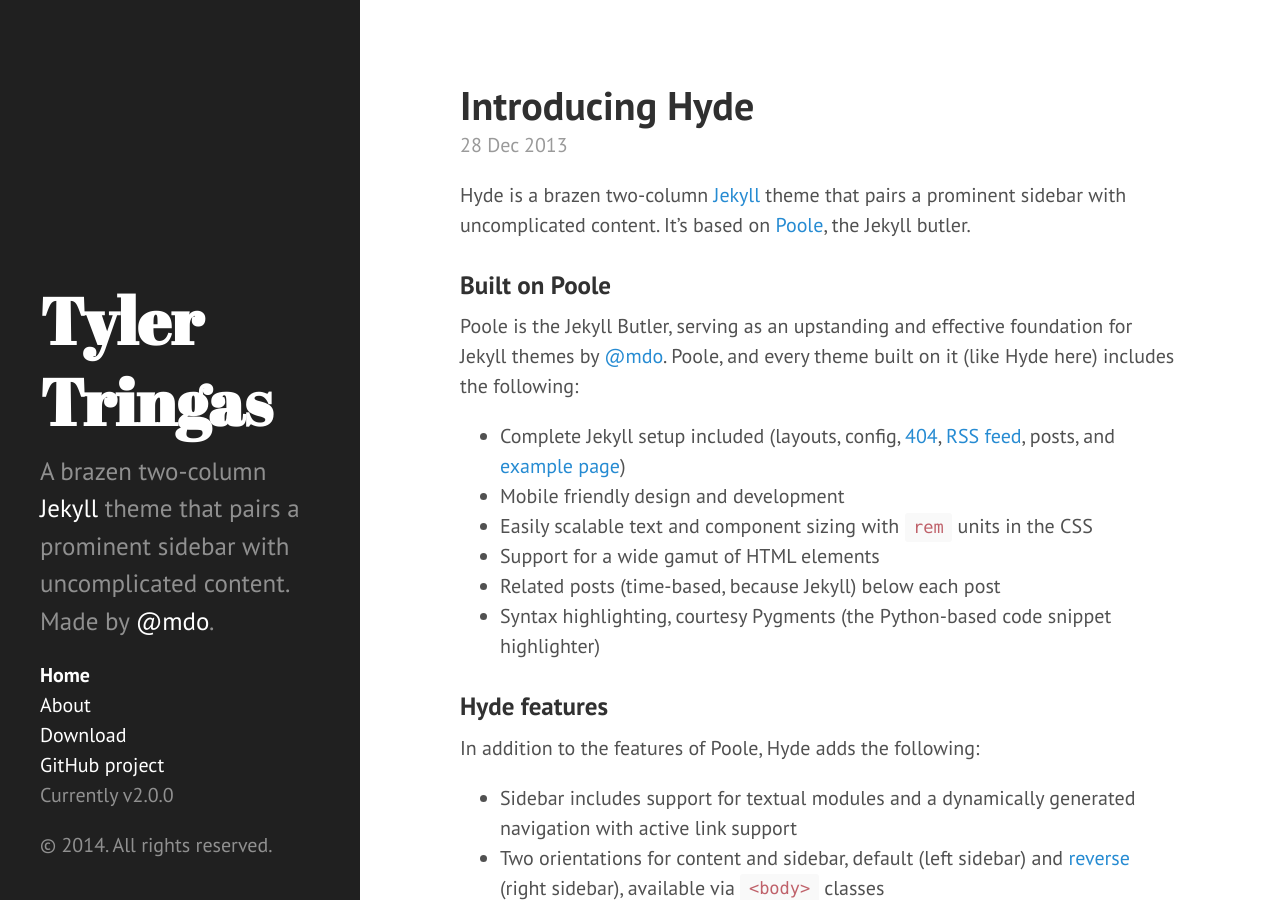
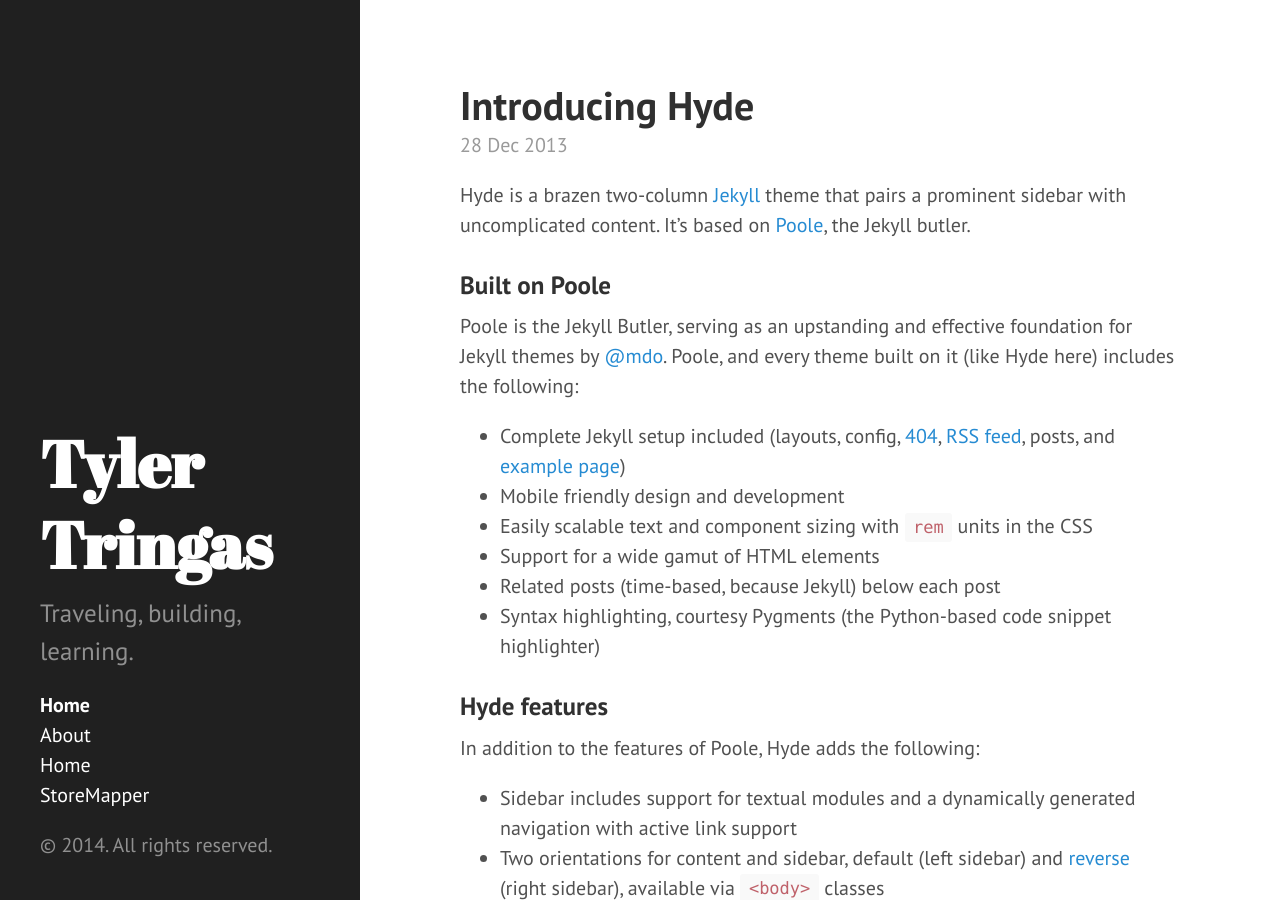
Before and after one commit to ttringas/ttringas.github.io, a Jekyll site: the page built from index.html, in a window 1280 px wide and 900 px high. Built offline with Jekyll 4.4.1, drawn with Linux system fonts in a browser that asks for light colours; Markdown is read by kramdown in place of the engine named in the settings; the list of posts is cut into pages by our own code.

Commit message:
basic config

```diff
--- a/CNAME
+++ b/CNAME
@@ -1 +1 @@
-hyde.getpoole.com
+tylertringas.com
--- a/_config.yml
+++ b/_config.yml
@@ -7,13 +7,13 @@ permalink:        pretty
 
 # Setup
 title:            Tyler Tringas
-tagline:          'A Jekyll theme'
-description:      'A brazen two-column <a href="http://jekyllrb.com" target="_blank">Jekyll</a> theme that pairs a prominent sidebar with uncomplicated content. Made by <a href="https://twitter.com/mdo" target="_blank">@mdo</a>.'
-url:              http://hyde.getpoole.com
+tagline:          'A Blog for Humans'
+description:      'Traveling, building, learning.'
+url:              http://www.tylertringas.com
 
 author:
-  name:           'Mark Otto'
-  url:            https://twitter.com/mdo
+  name:           'Tyler Tringas'
+  url:            https://www.tylertringas.com
 
 paginate:         5
 
--- a/_includes/sidebar.html
+++ b/_includes/sidebar.html
@@ -26,9 +26,8 @@
         {% endif %}
       {% endfor %}
 
-      <li class="sidebar-nav-item"><a href="{{ site.github.repo }}/archive/v{{ site.version }}.zip">Download</a></li>
-      <li class="sidebar-nav-item"><a href="{{ site.github.repo }}">GitHub project</a></li>
-      <li class="sidebar-nav-item">Currently v{{ site.version }}</li>
+      <li class="sidebar-nav-item"><a href="http://www.tylertringas.com">Home</a></li>
+      <li class="sidebar-nav-item"><a href="https://www.storemapper.co">StoreMapper</a></li>
     </ul>
 
     <p>&copy; {{ site.time | date: '%Y' }}. All rights reserved.</p>
```
